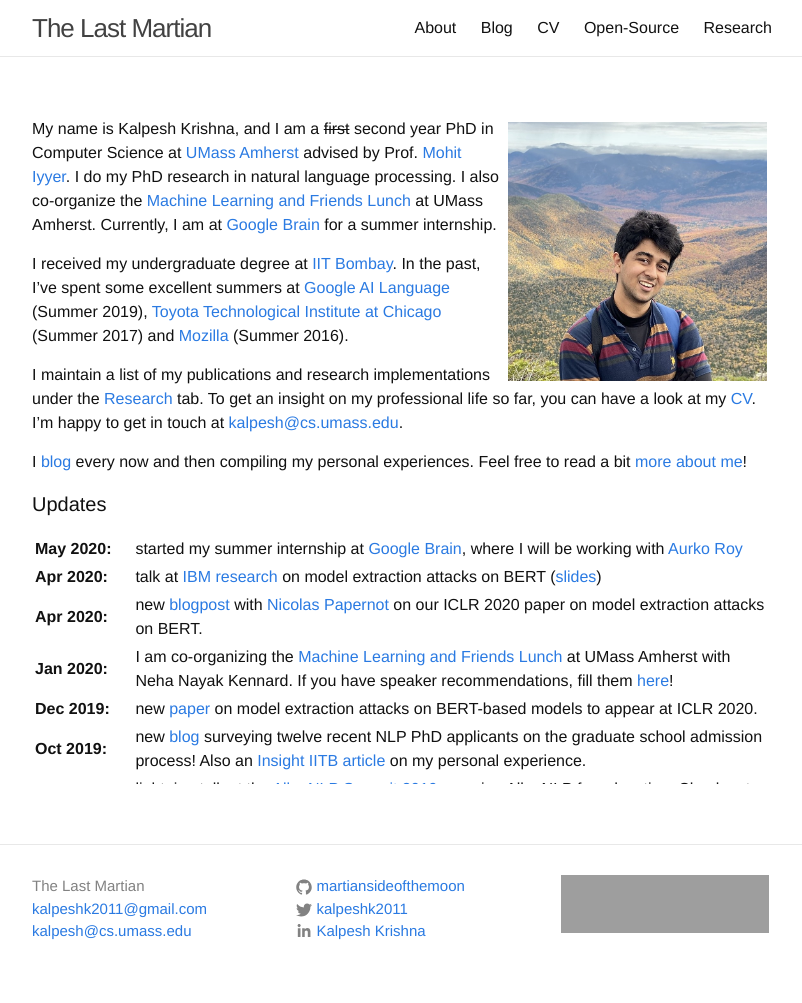
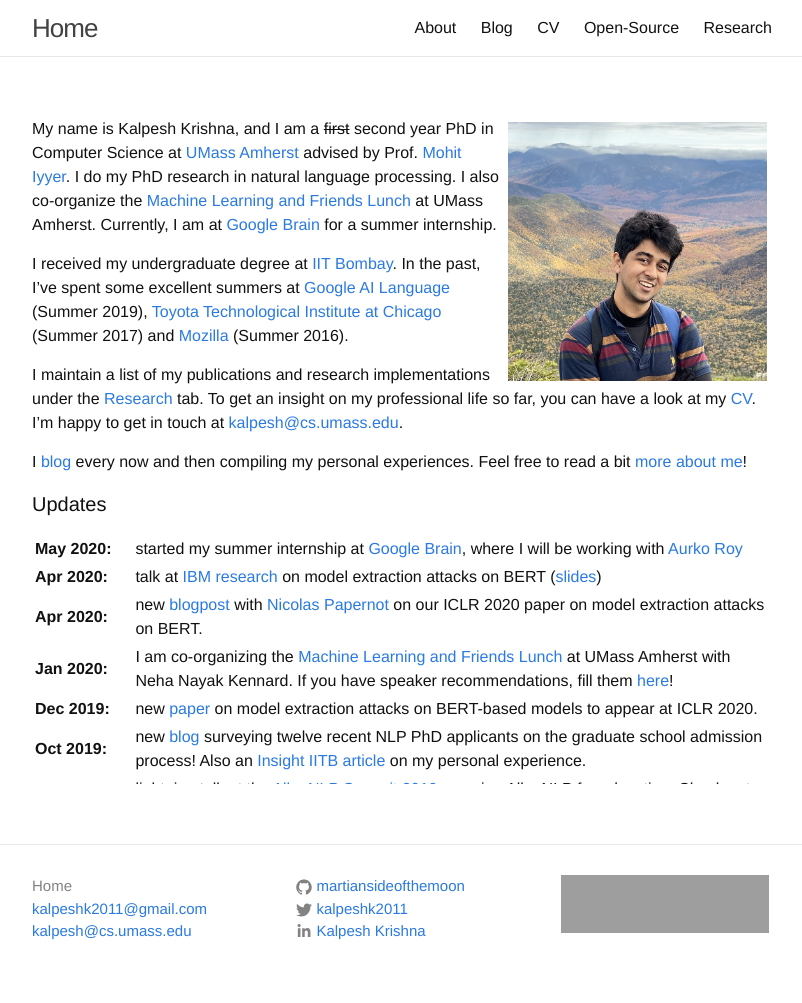
Before and after one commit to martiansideofthemoon/martiansideofthemoon.github.io, a Jekyll site: the page built from index.md, in a window 1280 px wide. Shown: the whole page, without its empty margins (238-1040 px from the left). Built offline with Jekyll 4.4.1, drawn with Linux system fonts in a browser that asks for light colours; comment, search, counter and statistics services are not loaded; grey boxes are pictures that could not be loaded.

Commit message:
Update homepage URL text

```diff
--- a/_config.yml
+++ b/_config.yml
@@ -6,7 +6,7 @@
 # 'jekyll serve'. If you change this file, please restart the server process.
 
 # Site settings
-title: The Last Martian
+title: Home
 full_name: Kalpesh Krishna
 email: kalpeshk2011@gmail.com
 email2: kalpesh@cs.umass.edu
```
